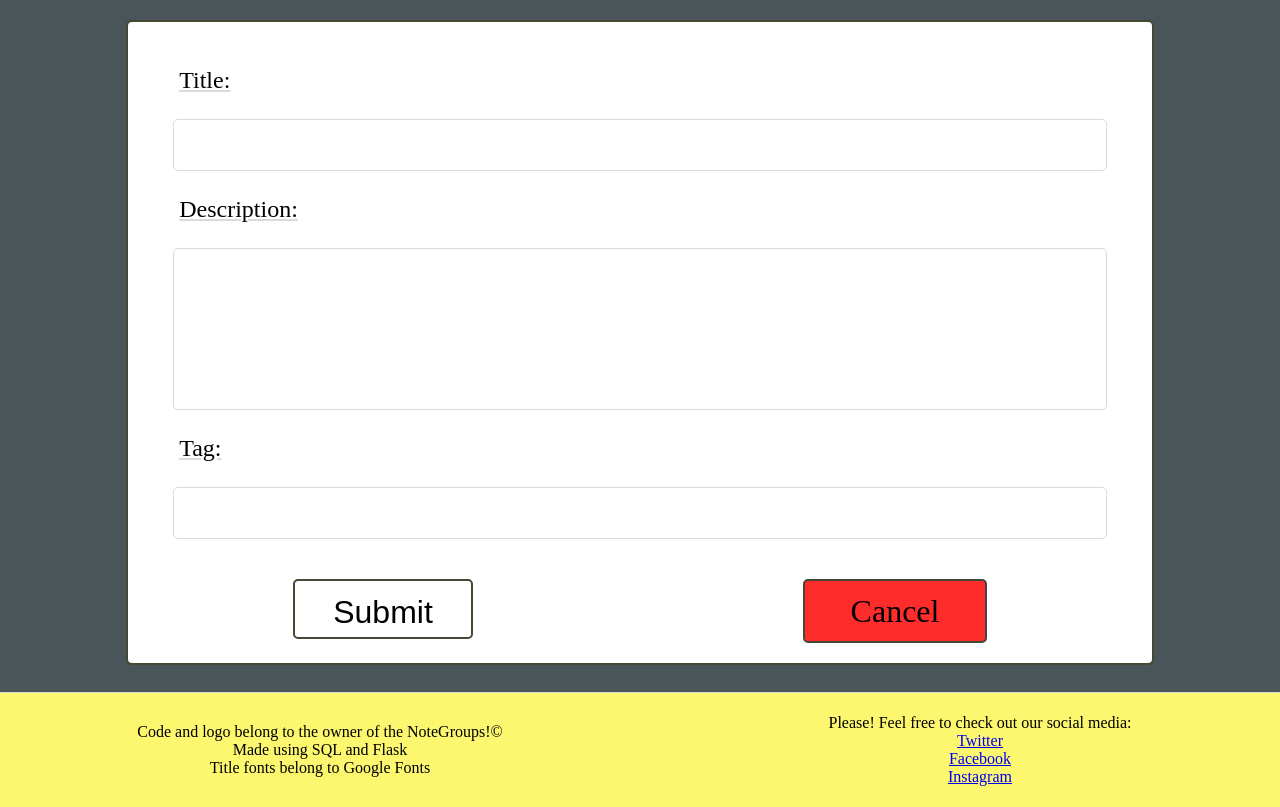
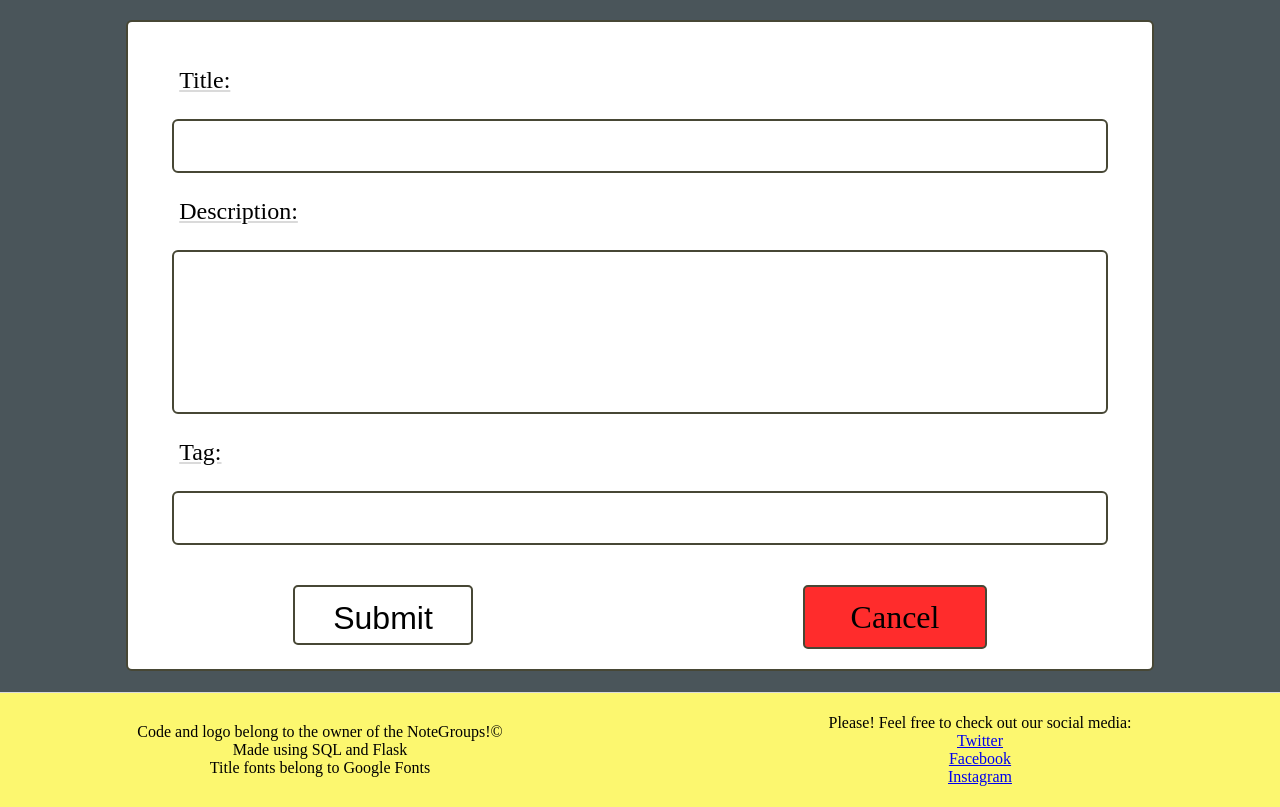
Before and after one commit to ConnorFriday-code/NoteGroupsProjectThree, a Flask app: page /new_note in a window 1280 px wide. Shown: the part 84-891 px from the top of the page. Run offline with Flask 3, Linux system fonts and the light colour scheme; some libraries are stand-ins or nearby versions.

Commit message:
Updating styling for more appeasing front-end

```diff
--- a/notegroups/static/css/style.css
+++ b/notegroups/static/css/style.css
@@ -124,8 +124,9 @@ header{
 /*------------------------------------------------------------ Home*/
 
 #search-input{
-    width: 100%;
     width: 80%;
+    height: 36px;
+    font-size: 18px;
     margin: 20px auto;
     display: block;
     padding: 5px;
@@ -144,18 +145,21 @@ header{
 
 .card-content{
     padding: 5px;
-    height: 320px;
+    height: 360px;
 }
 
 .card-title{
     border-bottom: #dadada 1px solid;
     border-radius: 3px;
     clear: left;
+    margin: 0;
+    padding: 10px 0;
 }
 
 .card-description{
     border-bottom: #dadada 1px solid;
     border-radius: 3px;
+    padding: 10px 0;
 }
 
 .card-tag{
@@ -169,6 +173,7 @@ header{
 .top-card-buttons{
     width: 50%;
     float: left;
+    padding-top: 10px;
 }
 
 .open-button, .edit-button, .delete-button{
@@ -308,8 +313,6 @@ header{
 #new-note-block input,
 #new-note-block textarea{
     min-height: 40px;
-    border: #dadada 1px solid;
-    border-radius: 5px;
 }
 
 #description{
@@ -320,6 +323,11 @@ header{
 #new-note-block #title-div,
 #edit-note-block #title-div{
     padding-top: 20px;
+}
+
+.input-border{
+    border: #474735 2px solid;
+    border-radius: 6px;
 }
 
 .button-container{
--- a/notegroups/templates/edit_note.html
+++ b/notegroups/templates/edit_note.html
@@ -6,17 +6,17 @@
         <!-- Note title input box (required) -->
         <div id="title-div">
             <label for="title">Title:</label>
-            <input id="title" name="title" type="text" minlength="3" maxlength="50" value="{{ note.title }}" required>
+            <input id="title" class="input-border" name="title" type="text" minlength="3" maxlength="50" value="{{ note.title }}" required>
         </div>
         <!-- Note decription input text area -->
         <div>
             <label for="description">Description:</label>
-            <textarea id="description" name="description" type="text" maxlength="200" rows="10">{{ note.description }}</textarea>
+            <textarea id="description" class="input-border" name="description" type="text" maxlength="200" rows="10">{{ note.description }}</textarea>
         </div>
 
         <div>
             <label for="tag">Tag:</label>
-            <input id="tag" name="tag" type="text" minlength="3" maxlength="50">
+            <input id="tag" class="input-border" name="tag" type="text" minlength="3" maxlength="50">
         </div>
 
         <!-- Buttons -->
--- a/notegroups/templates/new_note.html
+++ b/notegroups/templates/new_note.html
@@ -6,18 +6,18 @@
         <!-- Note title input box (required) -->
         <div id="title-div">
             <label for="title">Title:</label>
-            <input id="title" name="title" type="text" minlength="3" maxlength="50" required>
+            <input id="title" class="input-border" name="title" type="text" minlength="3" maxlength="50" required>
         </div>
 
         <!-- Note decription input text area -->
         <div>
             <label for="description">Description:</label>
-            <textarea id="description" name="description" type="text" maxlength="200" rows="10"></textarea>
+            <textarea id="description" class="input-border" name="description" type="text" maxlength="200" rows="10"></textarea>
         </div>
 
         <div>
             <label for="tag">Tag:</label>
-            <input id="tag" name="tag" type="text" minlength="3" maxlength="50">
+            <input id="tag" class="input-border" name="tag" type="text" minlength="3" maxlength="50">
         </div>
 
         <!-- Creating a blank file for the 'content' part of the databse -->
```
Also changed, not shown: README.md, readme_folder/testing/new-note-in-two-clicks.png (added).
